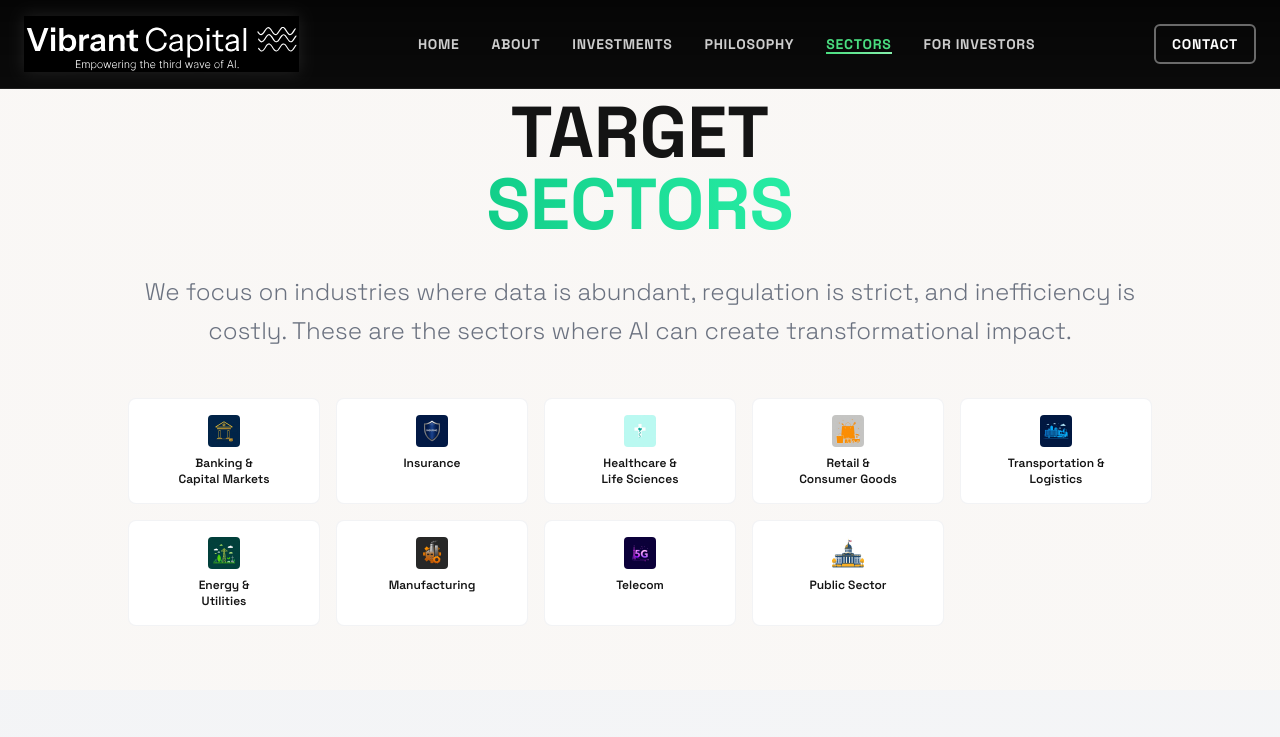
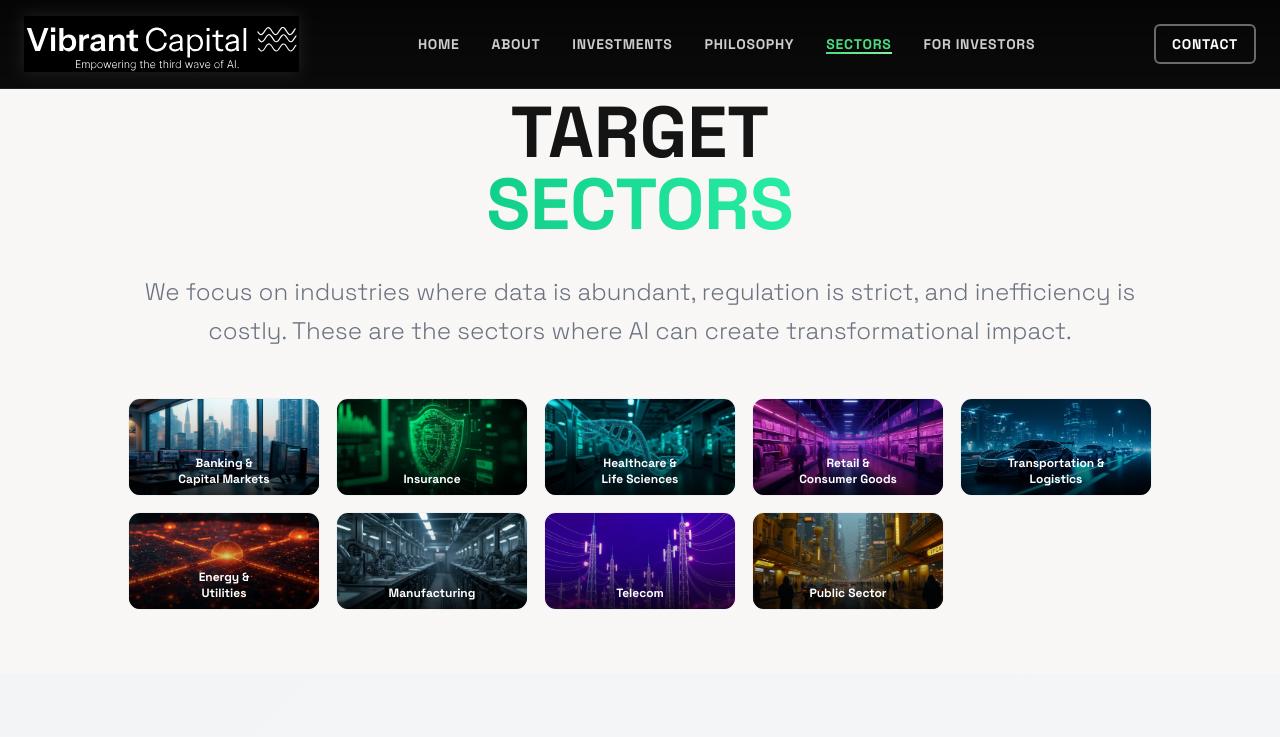
Before and after one commit to Abinayashri-Saravanan/vibrant-capital-website, a React (Vite) app: page /sectors in a window 1280 px wide. Shown: the top 737 px of the page. Built offline with nearby package versions, Linux system fonts and the light colour scheme; the HTML template or start-up script is replaced by a standard one.

Commit message:
Fix sector image size

```diff
--- a/src/pages/Sectors.tsx
+++ b/src/pages/Sectors.tsx
@@ -40,47 +40,92 @@ const Sectors = () => {
             </p>
 
             {/* Quick Navigation */}
-            <div className="grid grid-cols-3 md:grid-cols-5 gap-4 max-w-5xl mx-auto">
-              <a href="#banking" className="p-4 bg-card border border-border/50 rounded-lg hover:shadow-lg transition-all duration-300 hover:border-primary/50 group">
-                <img src={bankingIcon} alt="Banking" className="w-8 h-8 mx-auto mb-2 rounded group-hover:scale-110 transition-transform duration-300" />
-                <h3 className="font-semibold text-xs text-center">Banking &</h3>
-                <h3 className="font-semibold text-xs text-center">Capital Markets</h3>
+            <div className="grid grid-cols-3 md:grid-cols-5 gap-4 max-w-6xl mx-auto">
+              <a href="#banking" className="group">
+                <div className="relative overflow-hidden rounded-xl border border-border/50 hover:border-primary/50 transition-all duration-300 hover:shadow-lg">
+                  <img src={bankingImg} alt="Banking" className="w-full h-24 object-cover group-hover:scale-110 transition-transform duration-300" />
+                  <div className="absolute inset-0 bg-gradient-to-t from-black/80 via-black/20 to-transparent"></div>
+                  <div className="absolute bottom-2 left-2 right-2">
+                    <h3 className="font-bold text-xs text-white text-center">Banking &</h3>
+                    <h3 className="font-bold text-xs text-white text-center">Capital Markets</h3>
+                  </div>
+                </div>
               </a>
-              <a href="#insurance" className="p-4 bg-card border border-border/50 rounded-lg hover:shadow-lg transition-all duration-300 hover:border-primary/50 group">
-                <img src={insuranceIcon} alt="Insurance" className="w-8 h-8 mx-auto mb-2 rounded group-hover:scale-110 transition-transform duration-300" />
-                <h3 className="font-semibold text-xs text-center">Insurance</h3>
+              <a href="#insurance" className="group">
+                <div className="relative overflow-hidden rounded-xl border border-border/50 hover:border-primary/50 transition-all duration-300 hover:shadow-lg">
+                  <img src={insuranceImg} alt="Insurance" className="w-full h-24 object-cover group-hover:scale-110 transition-transform duration-300" />
+                  <div className="absolute inset-0 bg-gradient-to-t from-black/80 via-black/20 to-transparent"></div>
+                  <div className="absolute bottom-2 left-2 right-2">
+                    <h3 className="font-bold text-xs text-white text-center">Insurance</h3>
+                  </div>
+                </div>
               </a>
-              <a href="#healthcare" className="p-4 bg-card border border-border/50 rounded-lg hover:shadow-lg transition-all duration-300 hover:border-primary/50 group">
-                <img src={healthcareIcon} alt="Healthcare" className="w-8 h-8 mx-auto mb-2 rounded group-hover:scale-110 transition-transform duration-300" />
-                <h3 className="font-semibold text-xs text-center">Healthcare &</h3>
-                <h3 className="font-semibold text-xs text-center">Life Sciences</h3>
+              <a href="#healthcare" className="group">
+                <div className="relative overflow-hidden rounded-xl border border-border/50 hover:border-primary/50 transition-all duration-300 hover:shadow-lg">
+                  <img src={healthcareImg} alt="Healthcare" className="w-full h-24 object-cover group-hover:scale-110 transition-transform duration-300" />
+                  <div className="absolute inset-0 bg-gradient-to-t from-black/80 via-black/20 to-transparent"></div>
+                  <div className="absolute bottom-2 left-2 right-2">
+                    <h3 className="font-bold text-xs text-white text-center">Healthcare &</h3>
+                    <h3 className="font-bold text-xs text-white text-center">Life Sciences</h3>
+                  </div>
+                </div>
               </a>
-              <a href="#retail" className="p-4 bg-card border border-border/50 rounded-lg hover:shadow-lg transition-all duration-300 hover:border-primary/50 group">
-                <img src={retailIcon} alt="Retail" className="w-8 h-8 mx-auto mb-2 rounded group-hover:scale-110 transition-transform duration-300" />
-                <h3 className="font-semibold text-xs text-center">Retail &</h3>
-                <h3 className="font-semibold text-xs text-center">Consumer Goods</h3>
+              <a href="#retail" className="group">
+                <div className="relative overflow-hidden rounded-xl border border-border/50 hover:border-primary/50 transition-all duration-300 hover:shadow-lg">
+                  <img src={retailImg} alt="Retail" className="w-full h-24 object-cover group-hover:scale-110 transition-transform duration-300" />
+                  <div className="absolute inset-0 bg-gradient-to-t from-black/80 via-black/20 to-transparent"></div>
+                  <div className="absolute bottom-2 left-2 right-2">
+                    <h3 className="font-bold text-xs text-white text-center">Retail &</h3>
+                    <h3 className="font-bold text-xs text-white text-center">Consumer Goods</h3>
+                  </div>
+                </div>
               </a>
-              <a href="#transportation" className="p-4 bg-card border border-border/50 rounded-lg hover:shadow-lg transition-all duration-300 hover:border-primary/50 group">
-                <img src={transportationIcon} alt="Transportation" className="w-8 h-8 mx-auto mb-2 rounded group-hover:scale-110 transition-transform duration-300" />
-                <h3 className="font-semibold text-xs text-center">Transportation &</h3>
-                <h3 className="font-semibold text-xs text-center">Logistics</h3>
+              <a href="#transportation" className="group">
+                <div className="relative overflow-hidden rounded-xl border border-border/50 hover:border-primary/50 transition-all duration-300 hover:shadow-lg">
+                  <img src={transportationImg} alt="Transportation" className="w-full h-24 object-cover group-hover:scale-110 transition-transform duration-300" />
+                  <div className="absolute inset-0 bg-gradient-to-t from-black/80 via-black/20 to-transparent"></div>
+                  <div className="absolute bottom-2 left-2 right-2">
+                    <h3 className="font-bold text-xs text-white text-center">Transportation &</h3>
+                    <h3 className="font-bold text-xs text-white text-center">Logistics</h3>
+                  </div>
+                </div>
               </a>
-              <a href="#energy" className="p-4 bg-card border border-border/50 rounded-lg hover:shadow-lg transition-all duration-300 hover:border-primary/50 group">
-                <img src={energyIcon} alt="Energy" className="w-8 h-8 mx-auto mb-2 rounded group-hover:scale-110 transition-transform duration-300" />
-                <h3 className="font-semibold text-xs text-center">Energy &</h3>
-                <h3 className="font-semibold text-xs text-center">Utilities</h3>
+              <a href="#energy" className="group">
+                <div className="relative overflow-hidden rounded-xl border border-border/50 hover:border-primary/50 transition-all duration-300 hover:shadow-lg">
+                  <img src={energyImg} alt="Energy" className="w-full h-24 object-cover group-hover:scale-110 transition-transform duration-300" />
+                  <div className="absolute inset-0 bg-gradient-to-t from-black/80 via-black/20 to-transparent"></div>
+                  <div className="absolute bottom-2 left-2 right-2">
+                    <h3 className="font-bold text-xs text-white text-center">Energy &</h3>
+                    <h3 className="font-bold text-xs text-white text-center">Utilities</h3>
+                  </div>
+                </div>
               </a>
-              <a href="#manufacturing" className="p-4 bg-card border border-border/50 rounded-lg hover:shadow-lg transition-all duration-300 hover:border-primary/50 group">
-                <img src={manufacturingIcon} alt="Manufacturing" className="w-8 h-8 mx-auto mb-2 rounded group-hover:scale-110 transition-transform duration-300" />
-                <h3 className="font-semibold text-xs text-center">Manufacturing</h3>
+              <a href="#manufacturing" className="group">
+                <div className="relative overflow-hidden rounded-xl border border-border/50 hover:border-primary/50 transition-all duration-300 hover:shadow-lg">
+                  <img src={manufacturingImg} alt="Manufacturing" className="w-full h-24 object-cover group-hover:scale-110 transition-transform duration-300" />
+                  <div className="absolute inset-0 bg-gradient-to-t from-black/80 via-black/20 to-transparent"></div>
+                  <div className="absolute bottom-2 left-2 right-2">
+                    <h3 className="font-bold text-xs text-white text-center">Manufacturing</h3>
+                  </div>
+                </div>
               </a>
-              <a href="#telecom" className="p-4 bg-card border border-border/50 rounded-lg hover:shadow-lg transition-all duration-300 hover:border-primary/50 group">
-                <img src={telecomIcon} alt="Telecom" className="w-8 h-8 mx-auto mb-2 rounded group-hover:scale-110 transition-transform duration-300" />
-                <h3 className="font-semibold text-xs text-center">Telecom</h3>
+              <a href="#telecom" className="group">
+                <div className="relative overflow-hidden rounded-xl border border-border/50 hover:border-primary/50 transition-all duration-300 hover:shadow-lg">
+                  <img src={telecomImg} alt="Telecom" className="w-full h-24 object-cover group-hover:scale-110 transition-transform duration-300" />
+                  <div className="absolute inset-0 bg-gradient-to-t from-black/80 via-black/20 to-transparent"></div>
+                  <div className="absolute bottom-2 left-2 right-2">
+                    <h3 className="font-bold text-xs text-white text-center">Telecom</h3>
+                  </div>
+                </div>
               </a>
-              <a href="#public" className="p-4 bg-card border border-border/50 rounded-lg hover:shadow-lg transition-all duration-300 hover:border-primary/50 group">
-                <img src={publicIcon} alt="Public Sector" className="w-8 h-8 mx-auto mb-2 rounded group-hover:scale-110 transition-transform duration-300" />
-                <h3 className="font-semibold text-xs text-center">Public Sector</h3>
+              <a href="#public" className="group">
+                <div className="relative overflow-hidden rounded-xl border border-border/50 hover:border-primary/50 transition-all duration-300 hover:shadow-lg">
+                  <img src={publicImg} alt="Public Sector" className="w-full h-24 object-cover group-hover:scale-110 transition-transform duration-300" />
+                  <div className="absolute inset-0 bg-gradient-to-t from-black/80 via-black/20 to-transparent"></div>
+                  <div className="absolute bottom-2 left-2 right-2">
+                    <h3 className="font-bold text-xs text-white text-center">Public Sector</h3>
+                  </div>
+                </div>
               </a>
             </div>
           </div>
```
